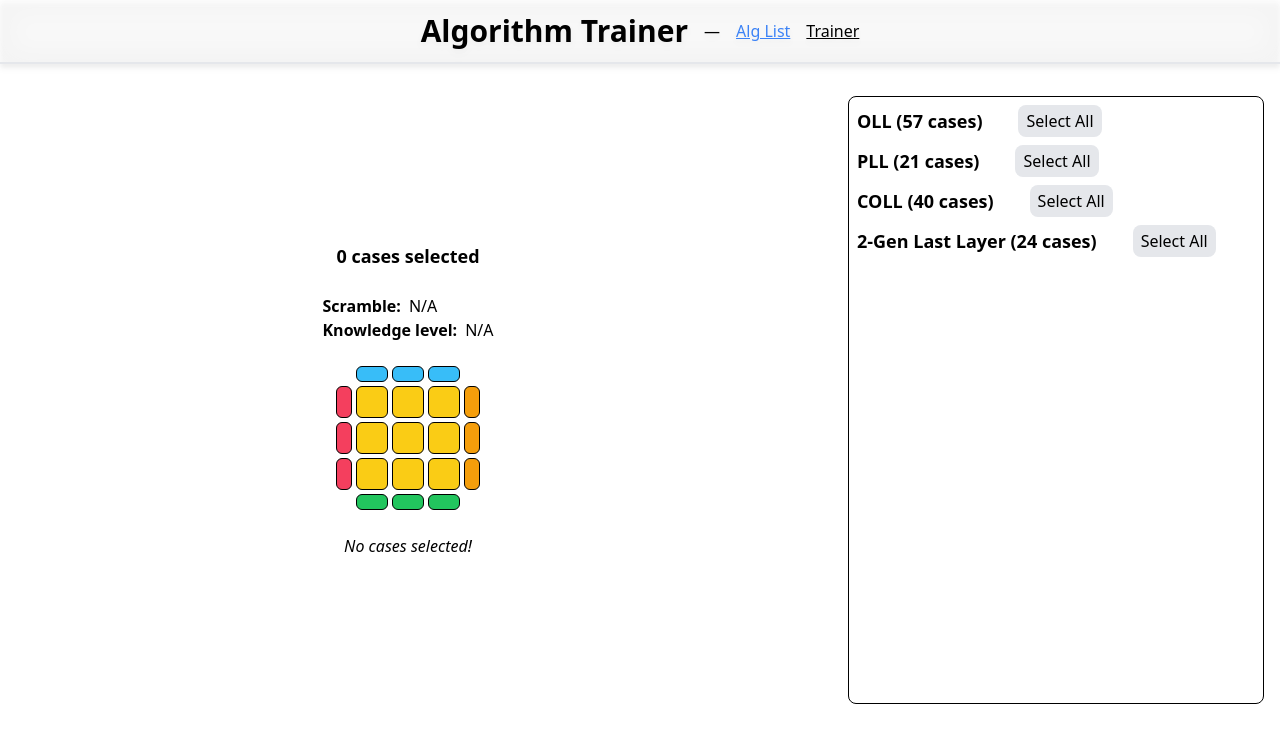
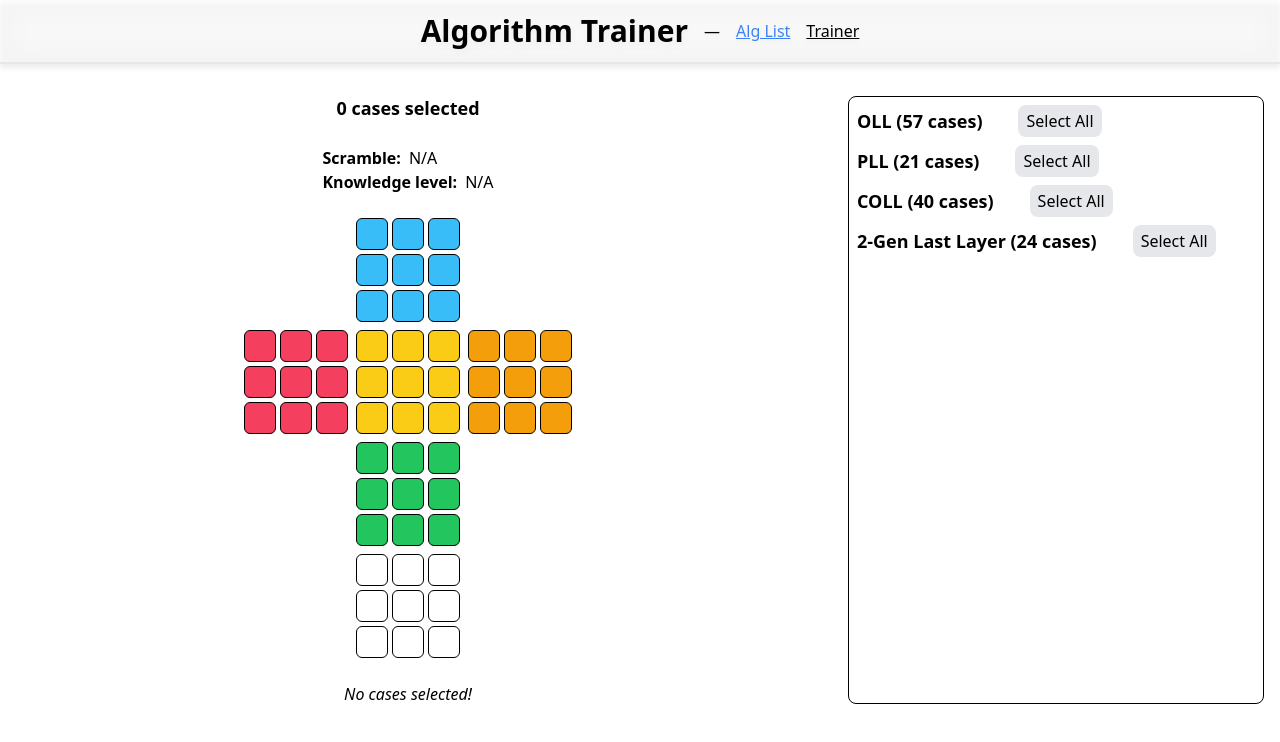
Before and after one commit to KeplerBoyce/alg-trainer, a SvelteKit app in the folder website/: page /trainer in a window 1280 px wide. Shown: the top 742 px of the page. Built offline with nearby package versions, Linux system fonts and the light colour scheme; some icons are missing; what cubejs would draw is missing.

Commit message:
Fix sticker bugs

```diff
--- a/website/src/lib/helpers.ts
+++ b/website/src/lib/helpers.ts
@@ -156,6 +156,7 @@ export const randomAlgScramble = (alg: string, numRandom: number, randomization:
     return Cube.inverse(simplified);
 }
 
+// Applies the reverse of an alg to the solved cube
 export const getAlgStickers = (alg: string, topColorOnly?: boolean) => {
     alg = stripParentheses(alg);
     let stickers;
@@ -170,7 +171,12 @@ export const getAlgStickers = (alg: string, topColorOnly?: boolean) => {
     for (const move of reverseMoves(moves)) {
         applyMove(stickers, move);
     }
+    console.log(stickers);
     return stickers;
+}
+
+export const reverseMoveString = (moves: string) => {
+    return reverseMoves(moves.split(' ')).join(' ');
 }
 
 export const reverseMoves = (moves: string[]) => {
@@ -360,7 +366,7 @@ export const cycleLayer = (stickers: Stickers, layer: Layer) => {
             temp = stickers.u.top.right;
             stickers.u.top.right = stickers.r.bottom.right;
             stickers.r.bottom.right = stickers.d.bottom.left;
-            stickers.b.bottom.left = stickers.l.top.left;
+            stickers.d.bottom.left = stickers.l.top.left;
             stickers.l.top.left = temp;
             temp = stickers.u.top.middle;
             stickers.u.top.middle = stickers.r.middle.right;
--- a/website/src/routes/trainer/+page.svelte
+++ b/website/src/routes/trainer/+page.svelte
@@ -2,7 +2,7 @@
   import ALGS_CONFIG from "$lib/algs_config.json";
   import Alg from "$lib/components/Alg.svelte";
   import AlgSelector from "$lib/components/AlgSelector.svelte";
-  import { randomAlgScramble, updateKnowledgeEasy, updateKnowledgeForgot, updateKnowledgeGood, updateKnowledgeHard } from "$lib/helpers";
+  import { reverseMoveString, randomAlgScramble, updateKnowledgeEasy, updateKnowledgeForgot, updateKnowledgeGood, updateKnowledgeHard } from "$lib/helpers";
   import { knowledge } from "$lib/stores";
   import { type AlgSetConfig } from "$lib/types";
 
@@ -43,6 +43,13 @@
     return arr[0];
   });
   let prevAlg: string = $state("");
+
+  let scramble: string = $derived.by(() => {
+    if (alg === "") {
+      return "";
+    }
+    return randomAlgScramble(alg, 2, (ALGS_CONFIG as AlgSetConfig)[set]?.randomization ?? "AUF");
+  });
 
   const handleKeydown = (event: KeyboardEvent) => {
     // Prevent repetition when user is holding down keys
@@ -98,7 +105,7 @@
           </p>
         {:else}
           <p>
-            {randomAlgScramble(alg, 2, (ALGS_CONFIG as AlgSetConfig)[set]?.randomization ?? "AUF")}
+            {scramble}
           </p>
         {/if}
       </div>
@@ -117,9 +124,10 @@
         {/if}
       </div>
     </div>
+        <!-- netStyle={(ALGS_CONFIG as AlgSetConfig)[set]?.netStyle ?? "LL"} -->
     <Alg
-      {alg}
-      netStyle={(ALGS_CONFIG as AlgSetConfig)[set]?.netStyle ?? "LL"}
+      alg={reverseMoveString(scramble)}
+      netStyle="FULL"
       topOnly={(ALGS_CONFIG as AlgSetConfig)[set]?.topOnly ?? false}
       hideSolution
     />
```
